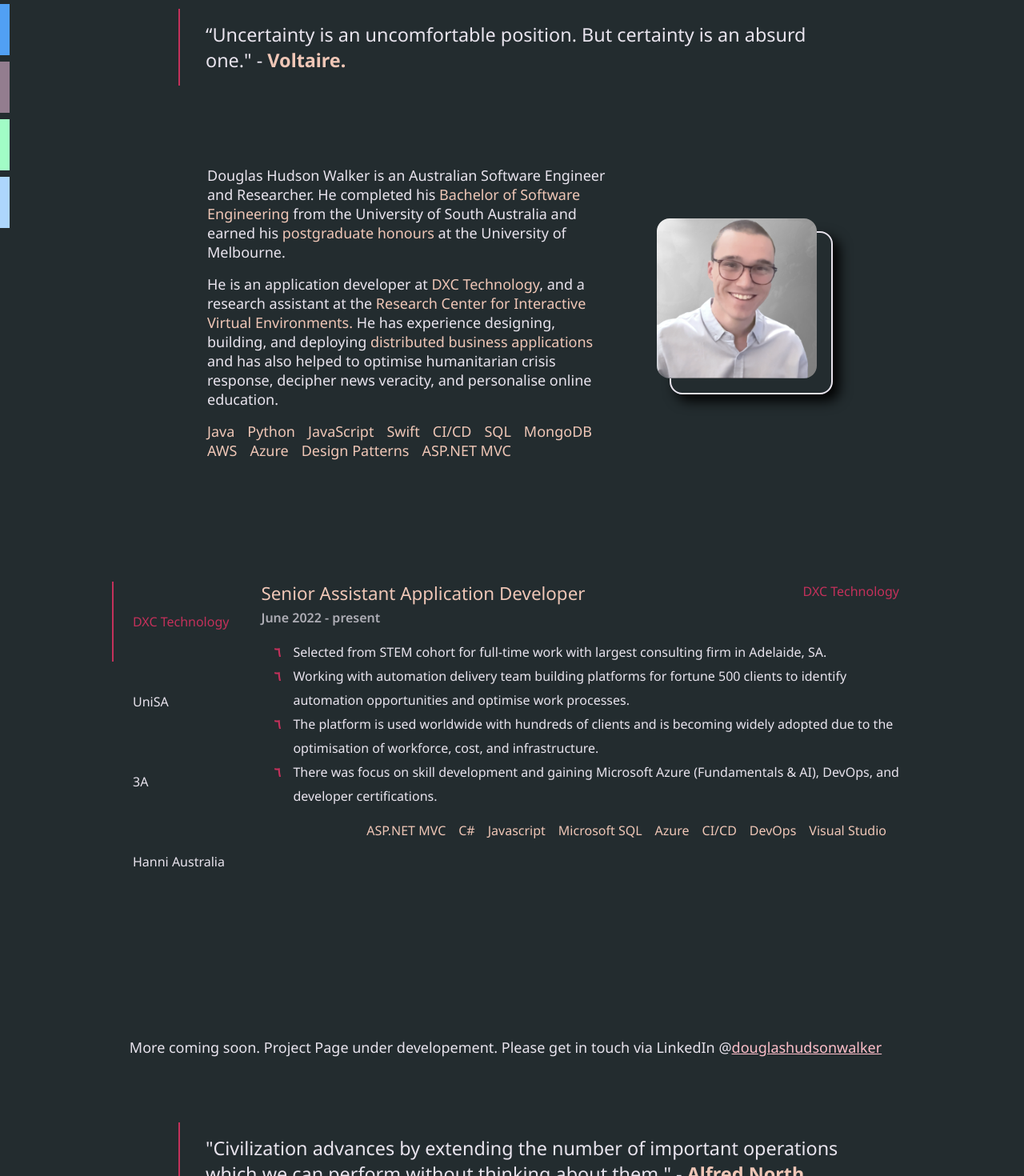
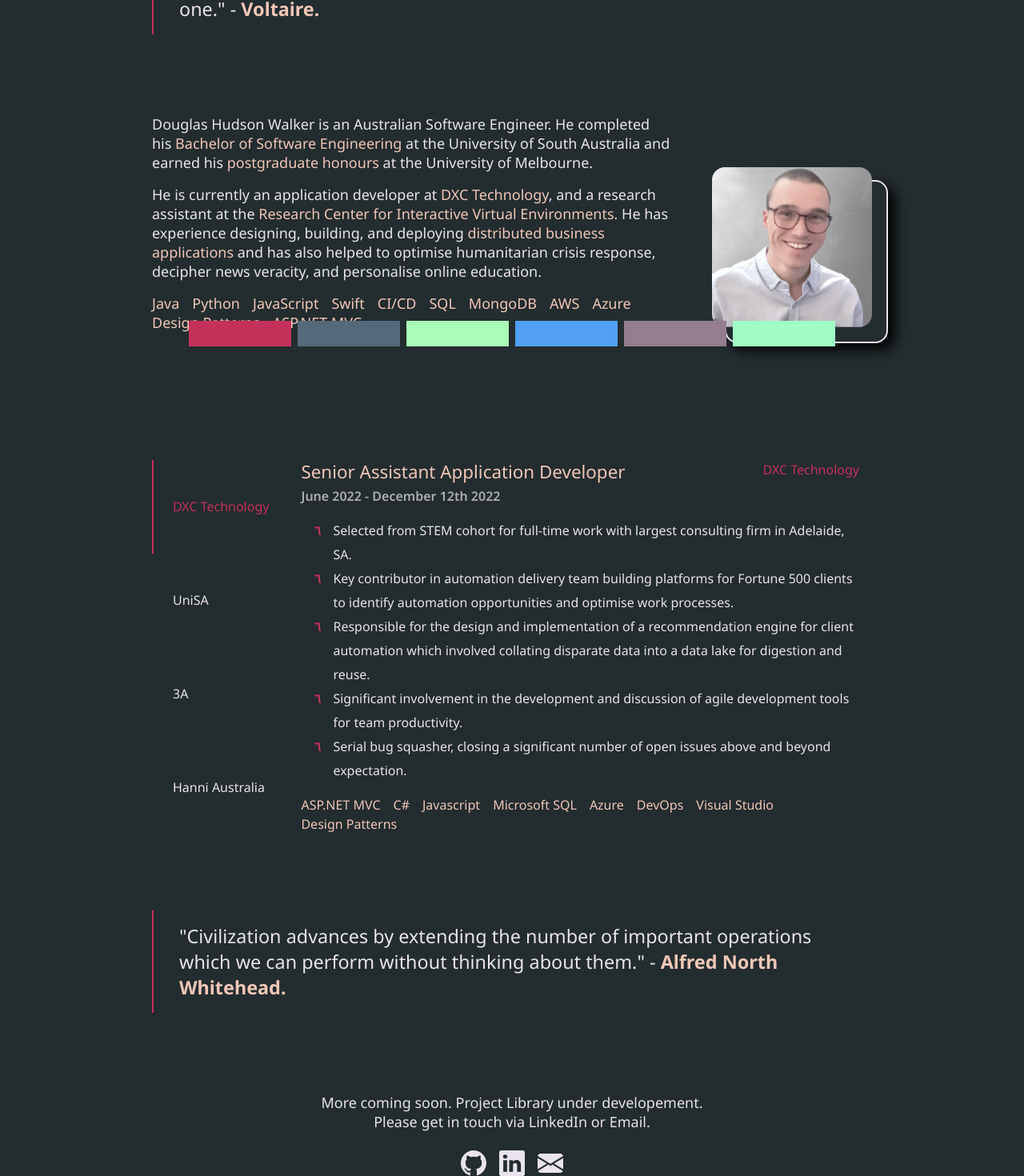
Before and after one commit to DouglasHWalker/DouglasHWalker.github.io, a React (Create React App) app in the folder douglashudsonwalker/: page / in a window 1280 px wide. Shown: the part 363-1833 px from the top of the page at 80% size. Built offline with nearby package versions, Linux system fonts and the light colour scheme.

Commit message:
content alignment, styling, and condense

```diff
--- a/douglashudsonwalker/src/App.css
+++ b/douglashudsonwalker/src/App.css
@@ -51,6 +51,30 @@
   justify-content: center;
 }
 
+.social {
+  width: 100%;
+  align-content: center;
+  justify-content: center;
+  display: flex;
+}
+
+.social a {
+  color: var(--foreground-color) !important;
+  transition: 0.4s;
+}
+.social a:hover {
+  color: var(--primary-color);
+}
+
+.social svg {
+  margin:8px;
+  height: 32px;
+  width: 32px;
+
+}
+#contact {
+  text-align: center;
+}
 .contact {
   text-align: center;
   color: var(--primary-color);
@@ -382,10 +406,11 @@
 }
 
 #page-body {
-  max-width: 1000px;
+  max-width: 38vw;
+  min-width: 900px;
   margin: auto;
   display: flex;
-  justify-content: center;
+  justify-content: left;
   flex-wrap: wrap;
 }
 
@@ -524,7 +549,20 @@
 }
 
 .about {
-  margin-bottom: 120px;
+  margin-bottom: 128px;
+}
+
+.about a{
+  color: var(--accent-color);
+  text-decoration: none;
+}
+
+.about a:hover{
+  color: var(--primary-color);
+}
+
+#experience {
+  margin-bottom: 0;
 }
 
 .about h1 {
@@ -552,10 +590,6 @@
 
 .about-headshot:hover {
   filter:grayscale(0%);
-}
-
-.about {
-  max-width: 40vw;
 }
 
 #experience {
@@ -814,6 +848,15 @@
   list-style-type: none;
 }
 
+.tab-content a {
+  color: var(--primary-color);
+  text-decoration: none;
+}
+.tab-content a:hover {
+  color: var(--accent-color);
+  text-decoration: none;
+}
+
 .tab-content li::before {
   content: "\666";
   color: var(--primary-color);
@@ -837,14 +880,11 @@
 footer {
   background: none;
   display: flex;
-  justify-content: right;
+  justify-content: center;
   align-content: center;
   position: fixed;
-  font-weight: lighter;
-  left: 0;
-  height: 100vh;
-  max-width: 16px;
-  flex-wrap: wrap;
+  bottom: 0;
+  width: 100vh;
   z-index: 10;
   font-family: var(--display-sans-font);
 }
@@ -853,7 +893,6 @@
   display: inline-flex;
   justify-content: center;
   align-items: center;
-  flex-wrap: wrap;
   list-style-type: none;
   margin: 0;
   padding: 0;
@@ -866,8 +905,8 @@
 
   background: var(--primary-color);
   font-weight: 500;
-  padding-top: 64px;
-  padding-left: 16px;
+  padding-top: 32px;
+  padding-left: 128px;
 }
 
 footer a:hover {
@@ -878,7 +917,7 @@
 /* DXC Portfolio CSS ----------------------------------------------- */
 .portfolio-header {
   width: 100%;
-  margin-top: 128px;
+  margin-top: 64px;
   font-family: system-ui, -apple-system, BlinkMacSystemFont, 'Segoe UI', Roboto, Oxygen, Ubuntu, Cantarell, 'Open Sans', 'Helvetica Neue', sans-serif;
   color: var(--foreground-color);
 }
--- a/douglashudsonwalker/src/App.js
+++ b/douglashudsonwalker/src/App.js
@@ -14,7 +14,7 @@
 function App() {
   return (
     <Router>
-      <NavBar />
+      {/* <NavBar /> */}
       <div id="page-body">
         <Routes>
           <Route path="/" element={<HomePage />} exact />
--- a/douglashudsonwalker/src/Footer.js
+++ b/douglashudsonwalker/src/Footer.js
@@ -14,7 +14,7 @@
         ["#937D8F", "#A88FAC", "#D4B2D8", "#5D4E60"],
         ["#A1FCC6", "#E8EFFE", "F1F1F1", "#2E3336"],
         ["#ADD6FC", "#F8EAFE", "FFF", "#2E3336"],
-        ["#a8ff90", "#e1ffdb", "FFF", "#2E3336"],
+        // ["#a8ff90", "#e1ffdb", "FFF", "#2E3336"],
     ];
 
     useEffect(() => {}, []);
@@ -35,8 +35,8 @@
                 <li style={{background: colors[2][0]}} onClick={() => setColorTo(2)}></li>
                 <li style={{background: colors[3][0]}} onClick={() => setColorTo(3)}></li>
                 <li style={{background: colors[4][0]}} onClick={() => setColorTo(4)}></li>
-                <li style={{background: colors[5][0]}} onClick={() => setColorTo(5)} data></li>
-                <li style={{background: colors[6][0]}} onClick={() => setColorTo(6)}></li>
+                <li style={{background: colors[5][0]}} onClick={() => setColorTo(5)}></li>
+                {/* <li style={{background: colors[6][0]}} onClick={() => setColorTo(6)}></li> */}
            </ul>
         </footer>
     );
--- a/douglashudsonwalker/src/pages/AboutPage.js
+++ b/douglashudsonwalker/src/pages/AboutPage.js
@@ -3,11 +3,11 @@
 
 const AboutPage = () => (
     <>
-        <div className='about-container' style={{ maxWidth: "900px" }}>
+        <div className='about-container' >
             <div className='about'>
-                {/* <h1>About Me</h1> */}
-                <p>Douglas Hudson Walker is an Australian Software Engineer and Researcher. He completed his <span style={{ color: "var(--accent-color)" }}>Bachelor of Software Engineering</span> from the University of South Australia and earned his <span style={{ color: "var(--accent-color)" }}>postgraduate honours</span> at the University of Melbourne.</p>
-                <p>He is an application developer at <span style={{ color: "var(--accent-color)" }}>DXC Technology</span>, and a research assistant at the <span style={{ color: "var(--accent-color)" }}>Research Center for Interactive Virtual Environments.</span> He has experience designing, building, and deploying <span style={{ color: "var(--accent-color)" }}>distributed business applications</span> and has also helped to optimise humanitarian crisis response, decipher news veracity, and personalise online education.</p>
+                {/* <h3 style={{margin:0}}>About</h3> */}
+                <p>Douglas Hudson Walker is an Australian Software Engineer. He completed his <span style={{ color: "var(--accent-color)" }}>Bachelor of Software Engineering</span> at the University of South Australia and earned his <span style={{ color: "var(--accent-color)" }}>postgraduate honours</span> at the University of Melbourne.</p>
+                <p>He is currently an application developer at <span style={{ color: "var(--accent-color)" }}>DXC Technology</span>, and a research assistant at the <span style={{ color: "var(--accent-color)" }}><a href='https://www.unisa.edu.au/research/ive/'>Research Center for Interactive Virtual Environments</a>.</span> He has experience designing, building, and deploying <span style={{ color: "var(--accent-color)" }}>distributed business applications</span> and has also helped to optimise humanitarian crisis response, decipher news veracity, and personalise online education.</p>
                 {/* <p>
                     My ideal role would involve working on the world's most challenging problems and have me contributing to every stage of a solution.
                     I’ve helped to <span className='highlight'>optimise humanitarian crisis response, decipher news veracity, automate financial planning, and personalise online education</span>. I've also worked on <span className='highlight'>digital transformation</span> for many fortune 500 companies and performed <span className='highlight'>research and development</span> with Australian universities, government, and defense.
--- a/douglashudsonwalker/src/pages/ContactPage.js
+++ b/douglashudsonwalker/src/pages/ContactPage.js
@@ -5,12 +5,30 @@
     <>
         <div className='about-container'>
             <div className='about'>
-                <p style={{ paddingTop: "32px" }}>
-                    I'm always open new opportunities and projects. Get in touch and I'll get back to you as soon as I am able.
-                </p>
-                <div className='contact'>
+                <p id="contact">More coming soon. Project Library under developement. <br /> Please get in touch via LinkedIn or Email.</p>
+                <div className='social'>
+                    {/* GitHub */}
+                    <a href="https://github.com/DouglasHWalker" target={"_blank"}>
+                        <svg xmlns="http://www.w3.org/2000/svg" fill="currentColor" viewBox='0 0 16 16'>
+                            <path d="M8 0C3.58 0 0 3.58 0 8c0 3.54 2.29 6.53 5.47 7.59.4.07.55-.17.55-.38 0-.19-.01-.82-.01-1.49-2.01.37-2.53-.49-2.69-.94-.09-.23-.48-.94-.82-1.13-.28-.15-.68-.52-.01-.53.63-.01 1.08.58 1.23.82.72 1.21 1.87.87 2.33.66.07-.52.28-.87.51-1.07-1.78-.2-3.64-.89-3.64-3.95 0-.87.31-1.59.82-2.15-.08-.2-.36-1.02.08-2.12 0 0 .67-.21 2.2.82.64-.18 1.32-.27 2-.27.68 0 1.36.09 2 .27 1.53-1.04 2.2-.82 2.2-.82.44 1.1.16 1.92.08 2.12.51.56.82 1.27.82 2.15 0 3.07-1.87 3.75-3.65 3.95.29.25.54.73.54 1.48 0 1.07-.01 1.93-.01 2.2 0 .21.15.46.55.38A8.012 8.012 0 0 0 16 8c0-4.42-3.58-8-8-8z" />
+                        </svg>
+                    </a>
+                    {/* LinkedIn */}
+                    <a href="https://www.linkedin.com/in/douglashudsonwalker" target={"_blank"}>
+                        <svg xmlns="http://www.w3.org/2000/svg" fill="currentColor" viewBox='0 0 16 16'>
+                            <path d="M0 1.146C0 .513.526 0 1.175 0h13.65C15.474 0 16 .513 16 1.146v13.708c0 .633-.526 1.146-1.175 1.146H1.175C.526 16 0 15.487 0 14.854V1.146zm4.943 12.248V6.169H2.542v7.225h2.401zm-1.2-8.212c.837 0 1.358-.554 1.358-1.248-.015-.709-.52-1.248-1.342-1.248-.822 0-1.359.54-1.359 1.248 0 .694.521 1.248 1.327 1.248h.016zm4.908 8.212V9.359c0-.216.016-.432.08-.586.173-.431.568-.878 1.232-.878.869 0 1.216.662 1.216 1.634v3.865h2.401V9.25c0-2.22-1.184-3.252-2.764-3.252-1.274 0-1.845.7-2.165 1.193v.025h-.016a5.54 5.54 0 0 1 .016-.025V6.169h-2.4c.03.678 0 7.225 0 7.225h2.4z" />
+                        </svg>
+                    </a>
+                    {/* Email */}
+                    <a href="mailto: douglas.hudsonwalker@gmail.com" target={"_blank"}>
+                        <svg xmlns="http://www.w3.org/2000/svg" fill="currentColor" viewBox='0 0 16 16'>
+                            <path d="M.05 3.555A2 2 0 0 1 2 2h12a2 2 0 0 1 1.95 1.555L8 8.414.05 3.555ZM0 4.697v7.104l5.803-3.558L0 4.697ZM6.761 8.83l-6.57 4.027A2 2 0 0 0 2 14h12a2 2 0 0 0 1.808-1.144l-6.57-4.027L8 9.586l-1.239-.757Zm3.436-.586L16 11.801V4.697l-5.803 3.546Z" />
+                        </svg>
+                    </a>
+                </div>
+                {/* <div className='contact'>
                     <a href='mailto: douglas.hudsonwalker@gmail.com'>Get in Touch!</a>
-                </div>
+                </div> */}
             </div>
         </div>
     </>
--- a/douglashudsonwalker/src/pages/ExperiencePage.js
+++ b/douglashudsonwalker/src/pages/ExperiencePage.js
@@ -1,7 +1,7 @@
 import React, { useState } from 'react';
 import experiences from './experiences-content';
 
-const ExperiencePage = () => {
+const ExperiencePage = (props) => {
     const [currentTab, setCurrentTab] = useState('1');
 
     const handleTabClick = (e) => {
@@ -31,12 +31,12 @@
                                             <p className='tab-company' style={{ margin: '0' }}>{tab.date}</p>
                                             <ul id='el' className='tab-content' style={{ margin: '0' }}>
                                                 {tab.content.map((para, key) => (
-                                                    <li>{para}</li>
+                                                    <li key={key} dangerouslySetInnerHTML={{__html: para}}></li>
                                                 ))}
                                             </ul>
                                             <div style={{float: 'right', textAlign: 'right'}} className='tech'>
                                                 {tab.tech.map((t, key) => (
-                                                    <p>{t}</p>
+                                                    <p key={key}>{t}</p>
                                                 ))}
                                             </div>
                                         </div>
--- a/douglashudsonwalker/src/pages/HomePage.js
+++ b/douglashudsonwalker/src/pages/HomePage.js
@@ -30,10 +30,9 @@
             <p className='quote'>“Uncertainty is an uncomfortable position. But certainty is an absurd one." - <span style={{ fontWeight: "bold", color: "var(--accent-color)" }}>Voltaire.</span></p>
             <AboutPage />
             <ExperiencePage id="experience" />
-            <p id="contact">More coming soon. Project Page under developement. Please get in touch via LinkedIn @<a style={{ color: "pink" }} href="https://www.linkedin.com/in/douglashudsonwalker" target={"_blank"}>douglashudsonwalker</a></p>
             <p className='quote' style={{ marginTop: "64px" }}>"Civilization advances by extending the number of important operations which we can perform without thinking about them." - <span style={{ fontWeight: "bold", color: "var(--accent-color)" }}>Alfred North Whitehead.</span></p>
+            <ContactPage />
             {/* <ProjectList projects={projectContent} /> */}
-            {/* <ContactPage /> */}
         </>
     );
 }
--- a/douglashudsonwalker/src/pages/ProjectPage.js
+++ b/douglashudsonwalker/src/pages/ProjectPage.js
@@ -16,8 +16,8 @@
         <>
             <div style={{marginTop: "150px"}}>
                 <h1>{project.title}</h1>
-                {project.content.map((paragraph, key) => (
-                    <p key={key}>{paragraph}</p>
+                {project.content.map((paragraph, index) => (
+                    <p key={index}>{paragraph}</p>
                 ))}
                 <img src={project.image} />
                 <h3>Other Articles:</h3>
--- a/douglashudsonwalker/src/pages/experiences-content.js
+++ b/douglashudsonwalker/src/pages/experiences-content.js
@@ -4,12 +4,13 @@
         tabTitle: 'DXC Technology',
         title: 'Senior Assistant Application Developer',
         company: 'DXC Technology',
-        date: 'June 2022 - present',
+        date: 'June 2022 - December 12th 2022',
         content: [
             'Selected from STEM cohort for full-time work with largest consulting firm in Adelaide, SA.',
-            'Working with automation delivery team building platforms for fortune 500 clients to identify automation opportunities and optimise work processes.',
-            'The platform is used worldwide with hundreds of clients and is becoming widely adopted due to the optimisation of workforce, cost, and infrastructure.',
-            'There was focus on skill development and gaining Microsoft Azure (Fundamentals & AI), DevOps, and developer certifications.',
+            'Key contributor in automation delivery team building platforms for Fortune 500 clients to identify automation opportunities and optimise work processes.',
+            'Responsible for the design and implementation of a recommendation engine for client automation which involved collating disparate data into a data lake for digestion and reuse.',
+            'Significant involvement in the development and discussion of agile development tools for team productivity.',
+            'Serial bug squasher, closing a significant number of open issues above and beyond expectation.',
         ],
         tech: [
             'ASP.NET MVC',
@@ -17,16 +18,15 @@
             'Javascript',
             'Microsoft SQL',
             'Azure',
-            'CI/CD',
             'DevOps',
             'Visual Studio',
+            'Design Patterns',
             // 'React Native',
             // 'Angular',
             // 'C++',
             // 'Python',
             // 'HTML',
             // 'CSS',
-            // 'JavaScript',
             // 'Node.js',
             // 'Express.js',
             // 'Kotlin',
@@ -34,7 +34,6 @@
             // 'TypeScript',
             // 'C#',
             // 'MVVC',
-            // 'Design Patterns',
             // 'Algorithms',
             // 'Optimisation',
             // 'Data Structures',
@@ -54,7 +53,7 @@
         date: '2021 - present',
         content: [
             'Built agent capable of optimising strategies to maximise lives saved in simulation. Novel visualisation utilised D3 and TypeScript to generate actor-entity timelines. User-studies  found the visualisation improved sense making for difficult questions by over 60%.',
-            'Developed innovative visualisation for humanitarian crisis response in collaboration with  Defence Science and Technology Group. https://www.dst.defence.gov.au.',
+            'Developed innovative visualisation for humanitarian crisis response in collaboration with  Defence Science and Technology Group. <a href="https://www.dst.defence.gov.au." >https://www.dst.defence.gov.au.</a>',
             'Performed extensive literature reviews of state-of-the-art artificial intelligence techniques and implemented demonstrations for use in augmented reality headsets.',
             'Performed large user-studies and collated results for use in research publications.'
         ],
@@ -74,7 +73,7 @@
         company: 'Adelaide Advanced Applications (3A)',
         date: '2018 - 2019',
         content: [
-            'Developed custom education management system for post-graduates specialising in oculoplastic surgery. Warning Graphic: oculoplastic.eyesurgeryvideos.net',
+            'Developed custom education management system for post-graduates specialising in oculoplastic surgery. Warning Graphic: <a href="oculoplastic.eyesurgeryvideos.net." >oculoplastic.eyesurgeryvideos.net.</a>',
             'Full-stack development of cross-platform CMS. Primary roles in product design, prototyping, architecture, Azure cloud solutions, and bespoke specialty media player',
             'Provided leadership for development team, delegating tasks based on strengths, team planning and fostering client relationship.',
         ],
```
